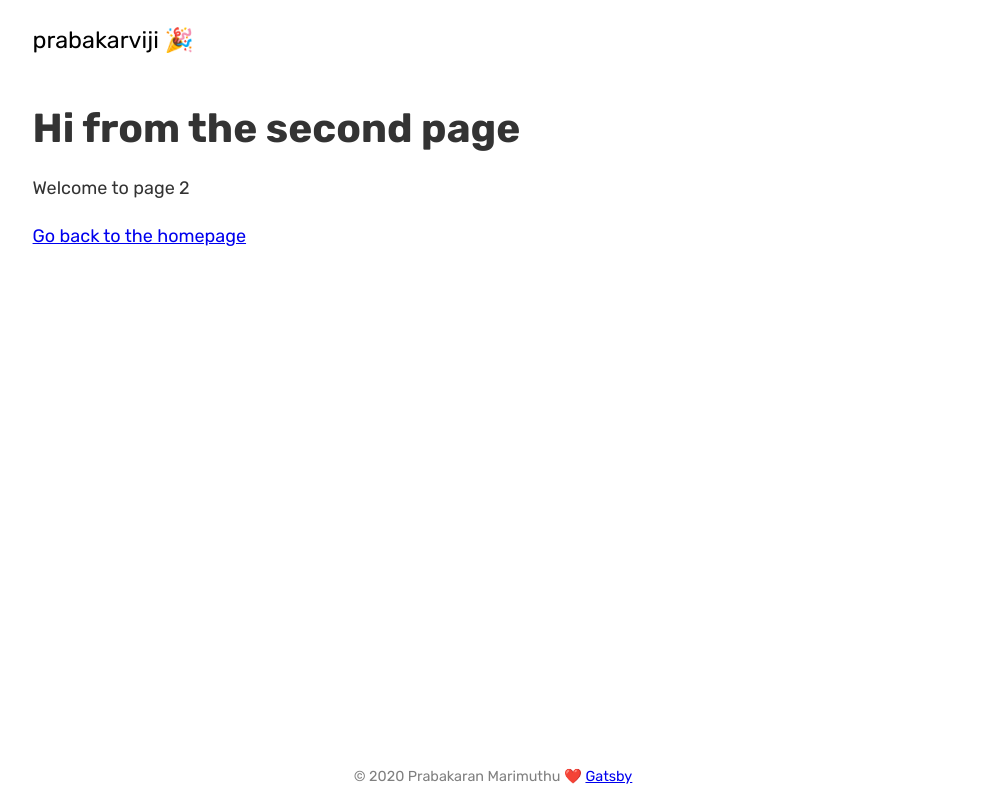
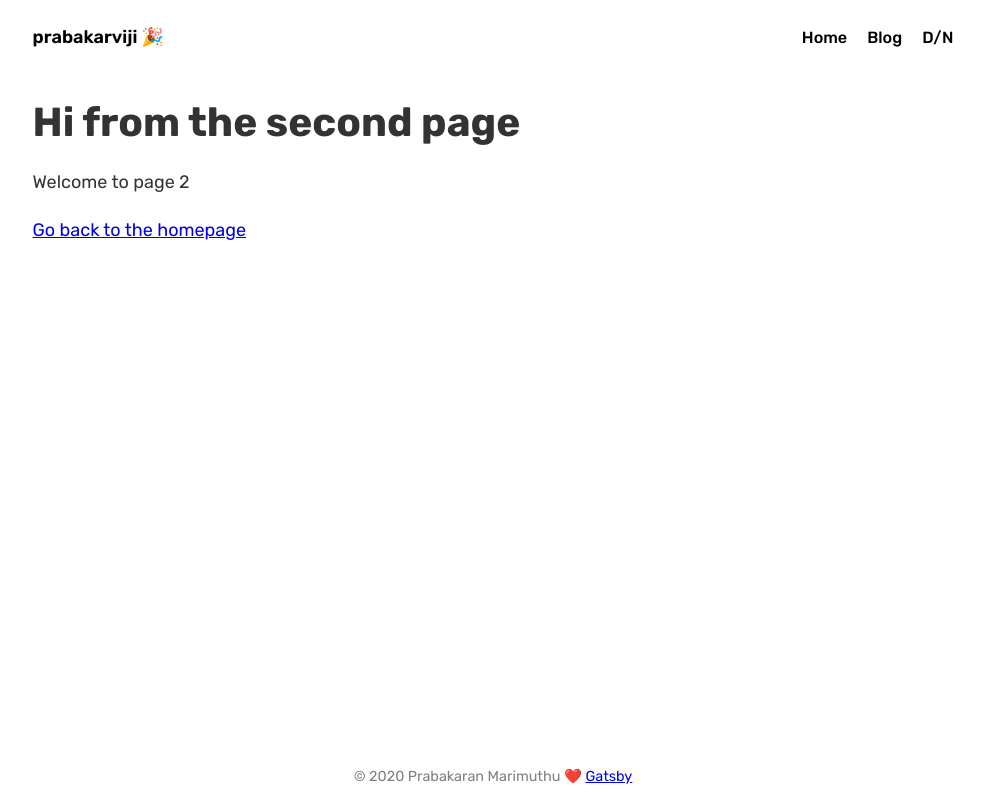
Before and after one commit to prabakarviji/prabakarviji.github.io, a Gatsby site: page /page-2 in a window 1280 px wide. Shown: the whole page, without its empty margins (147-1131 px from the left). Built offline with nearby package versions, Linux system fonts and the light colour scheme; Gatsby itself is replaced by a stand-in of ours.

Commit message:
header menus added

```diff
--- a/src/components/header.js
+++ b/src/components/header.js
@@ -14,21 +14,71 @@ const Header = ({ siteTitle }) => (
         margin: `0 auto`,
         maxWidth: 960,
         padding: `1.45rem 1.0875rem`,
+        display: "flex",
+        flexDirection: "row",
       }}
     >
-      <span style={{ margin: 0 }}>
+      <div style={{ margin: 0, flex: 0.8 }}>
         <Link
           to="/"
           style={{
             color: `black`,
             textDecoration: `none`,
-            fontSize: `1.3rem`,
-            fontWeight: 400,
+            fontSize: `1rem`,
+            fontWeight: 550,
           }}
         >
           {siteTitle}
         </Link>
-      </span>
+      </div>
+
+      <div
+        style={{
+          margin: 0,
+          flex: 0.2,
+          display: "flex",
+          justifyContent: "flex-end",
+          alignItems: "center",
+        }}
+      >
+        <Link
+          to="/"
+          style={{
+            color: `black`,
+            textDecoration: `none`,
+            fontSize: `0.9rem`,
+            fontWeight: 500,
+            paddingRight: 10,
+          }}
+        >
+          Home
+        </Link>
+        <Link
+          to="/"
+          style={{
+            color: `black`,
+            textDecoration: `none`,
+            fontSize: `0.9rem`,
+            fontWeight: 500,
+            paddingLeft: 10,
+            paddingRight: 10,
+          }}
+        >
+          Blog
+        </Link>
+        <Link
+          to="/"
+          style={{
+            color: `black`,
+            textDecoration: `none`,
+            fontSize: `0.9rem`,
+            fontWeight: 500,
+            paddingLeft: 10,
+          }}
+        >
+          D/N
+        </Link>
+      </div>
     </div>
   </header>
 )
--- a/src/pages/index.js
+++ b/src/pages/index.js
@@ -18,14 +18,14 @@ const IndexPage = () => (
       <span role="img" aria-label="waving" style={{ paddingRight: 20 }}>
         Hey! 👋&nbsp;&nbsp; I'm
       </span>
-      <h1 className={Styles.title}>Prabakaran Marimuthu</h1>
+      <span className={Styles.title}>Prabakaran Marimuthu</span>
       <img src={Logo} alt="Logo" className={Styles.avatar} />
       <span className={Styles.subTitle}>
         Senior Software Engineer @ Spritle Software
       </span>
       <p className={Styles.desc}>
-        I'm an avid fan of Tesla and Iron Man. I strongly believe that great
-        things resulting from hard work.
+        I'm an avid fan 🦁 of Tesla and Iron Man. I strongly believe that great
+        things resulting from hard work 💪.
       </p>
       <div>
         <a href={"https://github.com/prabakarviji"}>
--- a/src/pages/index.module.css
+++ b/src/pages/index.module.css
@@ -7,6 +7,8 @@
 .title {
   padding-top: 3%;
   text-align: center;
+  font-weight: 600;
+  font-size: 2rem;
 }
 .subTitle {
   text-align: center;
```
